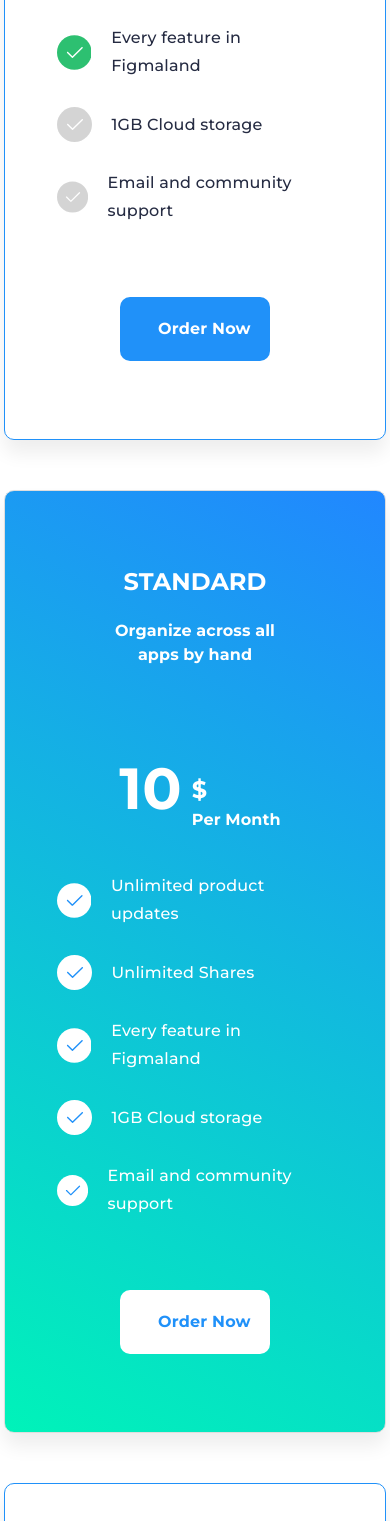
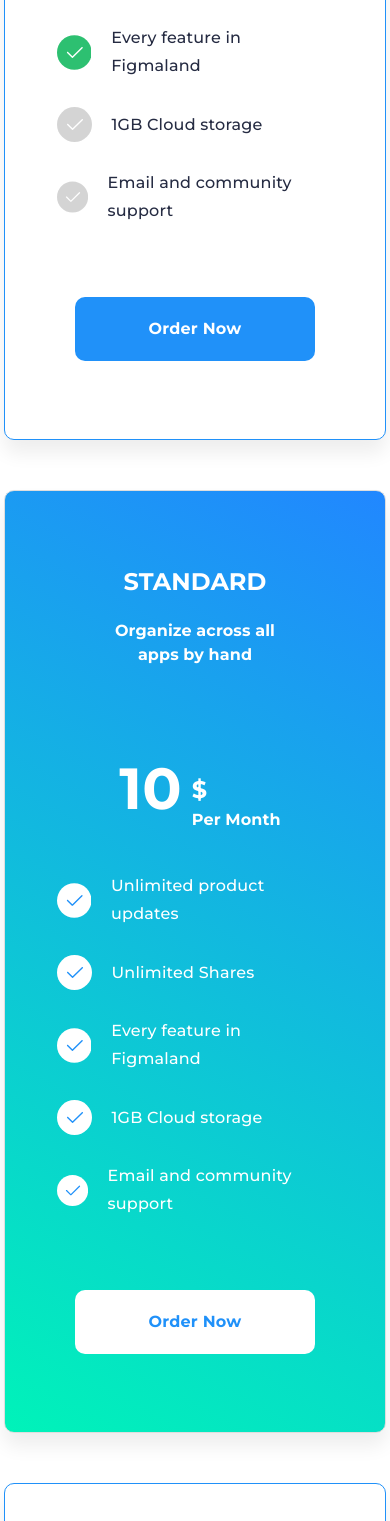
Before and after one commit to asjad-naeem/ui-assignment, a plain HTML site: page index.html in a window 390 px wide. Shown: the part 1552-3073 px from the top of the page. Drawn offline with Linux system fonts and the light colour scheme.

Commit message:
handled screen issues

```diff
--- a/index.css
+++ b/index.css
@@ -1025,6 +1025,12 @@
   .toggle {
     display: inline-block;
   }
+  .order-btn {
+    width: 80%;
+  }
+  .order2-btn {
+    width: 80%;
+  }
   .box2 {
     display: flex;
     /* width: 100%; */
@@ -1161,7 +1167,7 @@
     display: none;
   }
 }
-@media screen and (max-width: 370px) {
+@media screen and (max-width: 359px) {
   .toggle {
     display: inline-block;
   }
@@ -1275,4 +1281,8 @@
     background: var(--dark-background, #252b42);
     margin-bottom: 50px;
   }
+
+  .stars {
+    width: 50%;
+  }
 }
```
